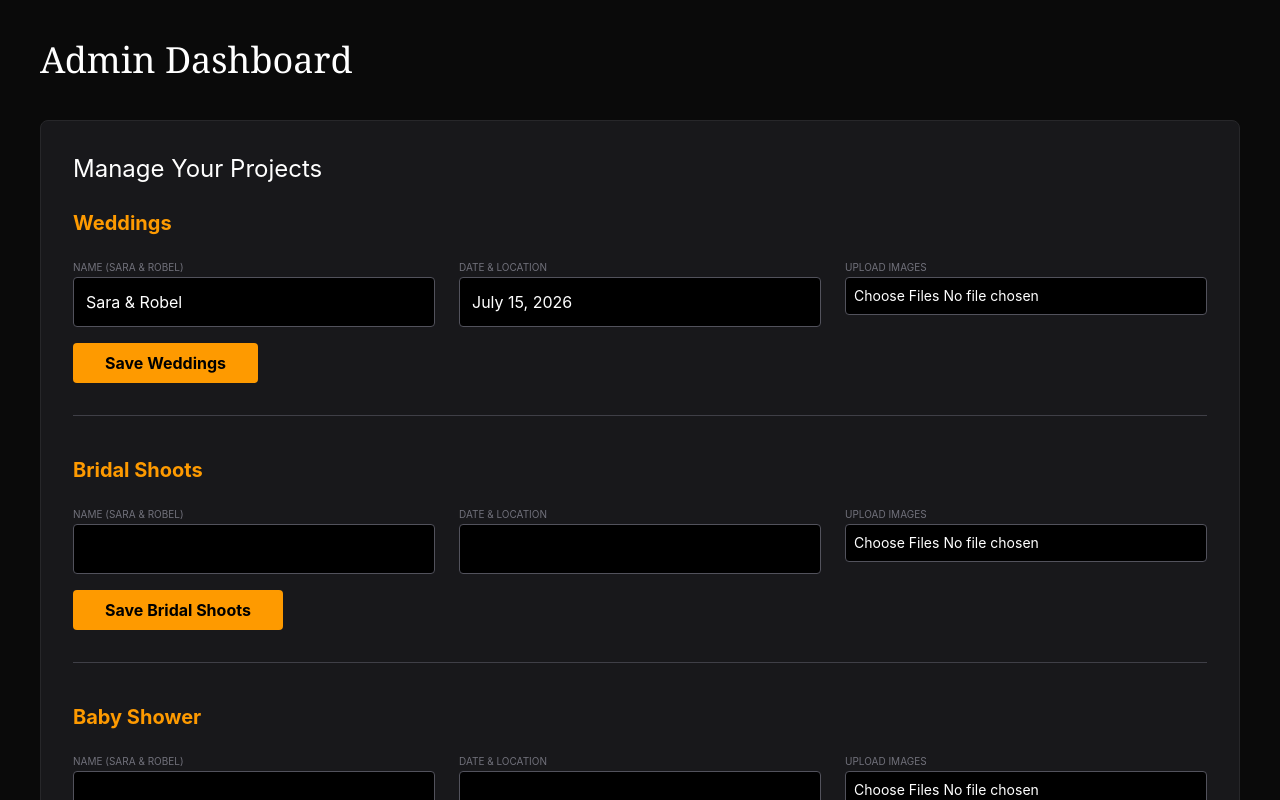
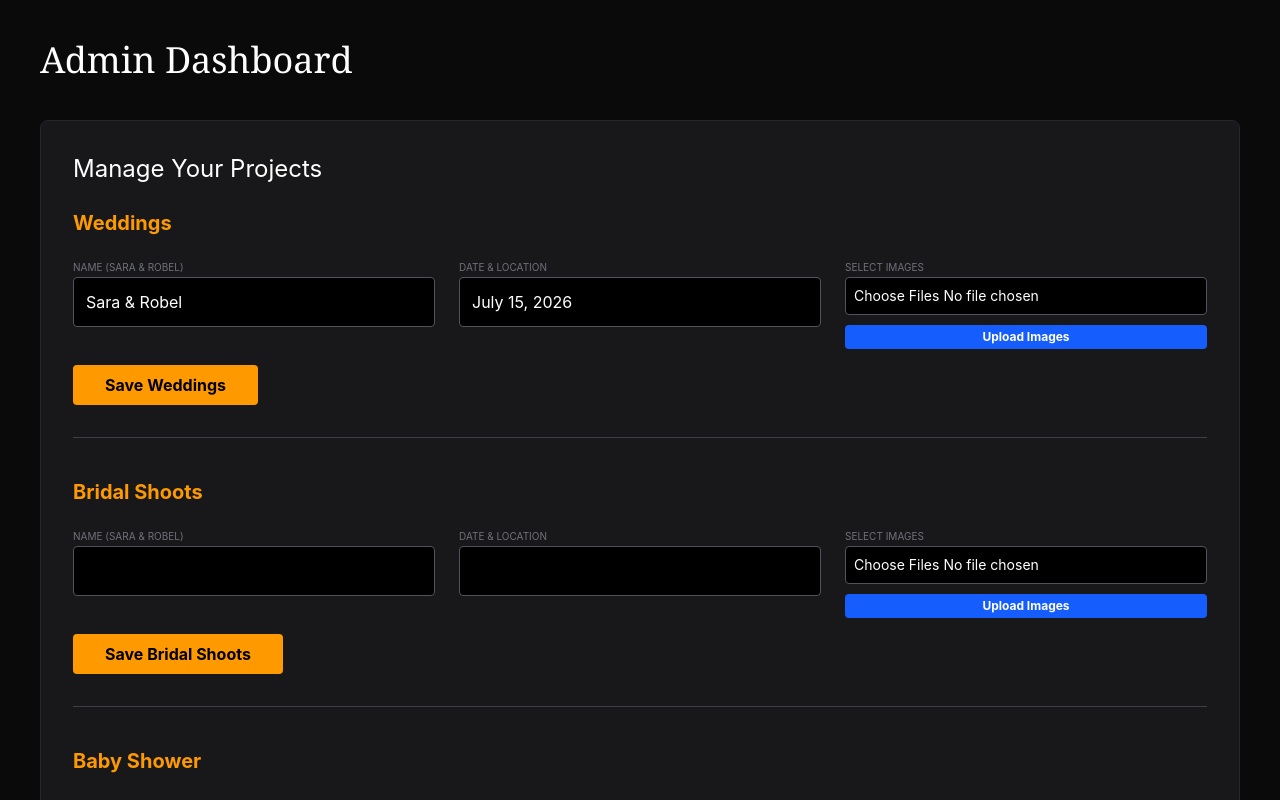
Before and after one commit to petroshambir/film-production-portfolio, a React (Vite) app in the folder client/: page /admin-panel in a window 1280 px wide. Shown: the top 800 px of the page. Built offline with nearby package versions, Linux system fonts and the light colour scheme.

Commit message:
add uplod img in adminpanel

```diff
--- a/client/src/components/AdminDashboard.jsx
+++ b/client/src/components/AdminDashboard.jsx
@@ -1,4 +1,3 @@
-
 import React, { useState } from 'react';
 
 function AdminDashboard() {
@@ -10,11 +9,31 @@ function AdminDashboard() {
   ]);
 
   const [editFields, setEditFields] = useState({});
+  const [selectedFiles, setSelectedFiles] = useState({}); // ንዝተመርጹ ፋይላት ክሕዝ
 
   const handleUpdate = (id) => {
-    // ኣብዚ ንስኻ ናብ ሰርቨርካ ትልእኮ (API call)
     alert("Saved! (Now connect your API to update database)");
     console.log("Updated data for id", id, ":", editFields[id]);
+  };
+
+  // ሓድሽ ፋንክሽን ን Upload
+  const handleUpload = async (id) => {
+    const files = selectedFiles[id];
+    if (!files) { alert("Please select images first!"); return; }
+
+    const formData = new FormData();
+    for (let i = 0; i < files.length; i++) {
+      formData.append('images', files[i]);
+    }
+
+    const res = await fetch(`https://film-production-portfolio.onrender.com/api/projects/${id}/upload`, {
+      method: 'POST',
+      body: formData
+    });
+
+    await res.json();
+    alert("Images Uploaded Successfully!");
+    window.location.reload();
   };
 
   return (
@@ -49,33 +68,21 @@ function AdminDashboard() {
                   />
                 </div>
 
-                {/* ስእሊ */}
+                {/* ስእሊ መምረጺን ኡፕሎድ ቁልፍን */}
                 <div>
-  <label className="text-[10px] uppercase text-zinc-500">Upload Images</label>
+                  <label className="text-[10px] uppercase text-zinc-500">Select Images</label>
                   <input
                     type="file"
                     multiple
-    onChange={async (e) => {
-      const files = e.target.files;
-      const formData = new FormData();
-
-      // ኩሎም ዝተመርጹ ፋይላት ናብ FormData ንምስጋር
-      for (let i = 0; i < files.length; i++) {
-        formData.append('images', files[i]);
-      }
-
-      // እቲ ስእልታት ናብ ሰርቨር ንምልኣኽ
-      const res = await fetch(`https://film-production-portfolio.onrender.com/api/projects/${p.id}/upload`, {
-        method: 'POST',
-        body: formData
-      });
-
-      const data = await res.json();
-      alert("Images Uploaded Successfully!");
-      window.location.reload(); // ንኽርአ ክሕደስ
-    }}
-    className="bg-black p-2 border border-zinc-600 w-full rounded text-sm"
+                    onChange={(e) => setSelectedFiles({...selectedFiles, [p.id]: e.target.files})}
+                    className="bg-black p-2 border border-zinc-600 w-full rounded text-sm mb-2"
                   />
+                  <button
+                    onClick={() => handleUpload(p.id)}
+                    className="bg-blue-600 text-white px-4 py-1 text-xs font-bold hover:bg-blue-500 rounded transition w-full"
+                  >
+                    Upload Images
+                  </button>
                 </div>
               </div>
 
```
Lines whose indentation alone changed are shown as unchanged.
